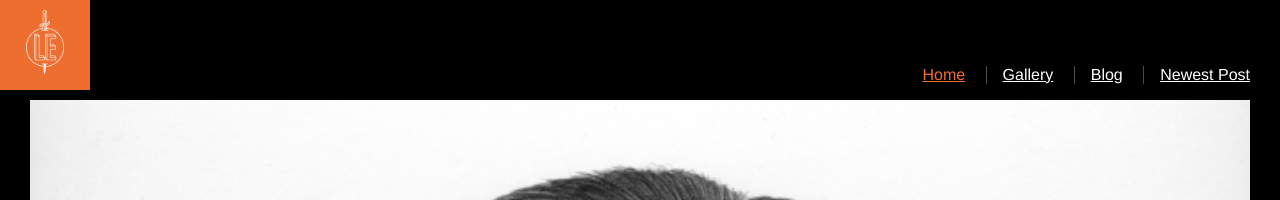
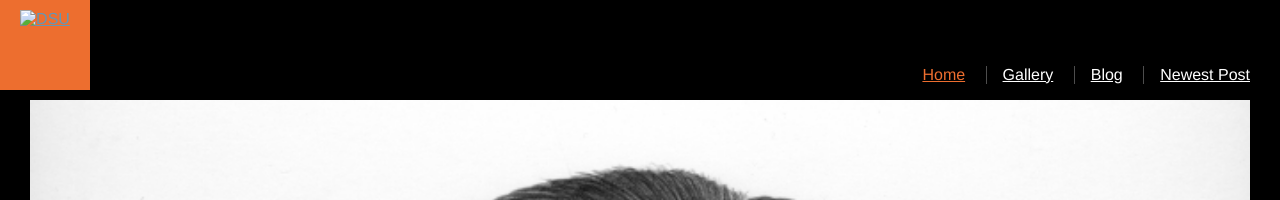
Before and after one commit to OmneBonum/dsu, a Jekyll site: the page built from index.html, in a window 1280 px wide. Shown: the top 200 px of the page. Built offline with Jekyll 4.4.1, drawn with Linux system fonts in a browser that asks for light colours.

Commit message:
Test alt= for logo

```diff
--- a/_includes/head.html
+++ b/_includes/head.html
@@ -1,5 +1,5 @@
 <head>
-  <title>Democracy Straight Up!</title>
+  <title>Democracy Straight-Up!</title>
   <meta charset="utf-8">    <link rel="stylesheet" href="/css/reset.css">
     </head>
   <link rel="stylesheet" href="/css/main.css">
--- a/_includes/header.html
+++ b/_includes/header.html
@@ -5,6 +5,6 @@
     </ul>
   </nav>
   <a href="/" class="header-logo">
-  <img src="/images/logo.png" alt="Infinite Monkeys">
+  <img src="/images/logo.png" alt="DSU">
 </a>
 </header>
```
Also changed, not shown: images/logo_old.png (renamed from images/logo.png), 7 other files.
